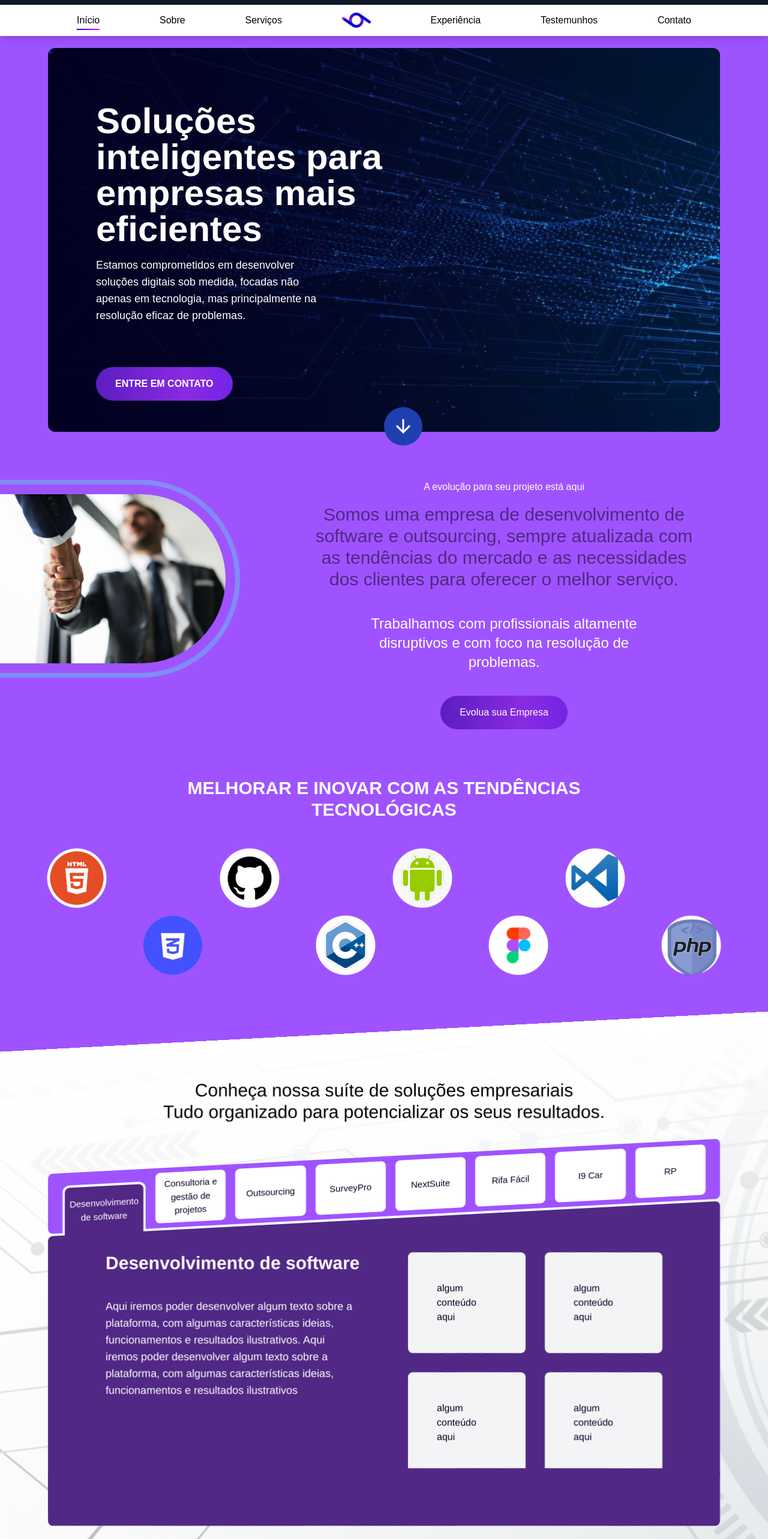
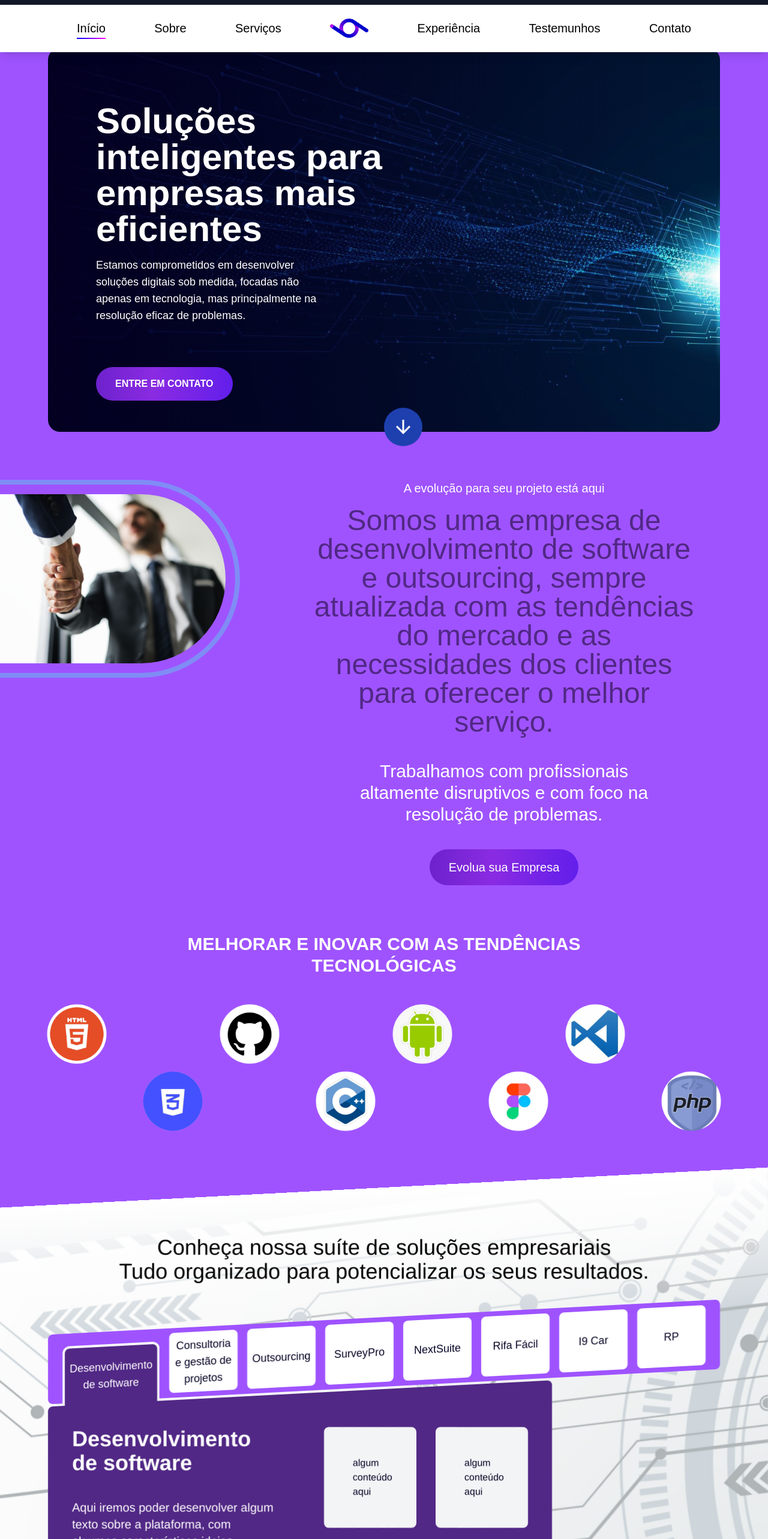
Before and after one commit to LucasBarragana/i9-processos, a Next.js app: page / in a window 1280 px wide. Shown: the top 2566 px of the page at 60% size. Built offline with nearby package versions, Linux system fonts and the light colour scheme; a web font is replaced by a local one.

Commit message:
layout new

```diff
--- a/src/app/components/About/About.js
+++ b/src/app/components/About/About.js
@@ -16,15 +16,15 @@ export default function About() {
                     />
                 </div>
                 <div className="w-full lg:w-2/3 h-full flex flex-col justify-center items-center text-center px-10 md:px-20 text-white">
-                    <h3 className="mb-4 font-medium text-xs sm:text-base md:text-base">A evolução para seu projeto está aqui</h3>
-                    <h1 className="mb-10 text-lg sm:text-xl md:text-3xl font-medium text-customPurple300">
+                    <h3 className="mb-4 font-medium text-xs sm:text-base md:text-xl">A evolução para seu projeto está aqui</h3>
+                    <h1 className="mb-10 text-lg sm:text-xl md:text-5xl font-medium text-customPurple300">
                         Somos uma empresa de desenvolvimento de software e outsourcing, sempre atualizada com as tendências
                         do mercado e as necessidades dos clientes para oferecer o melhor serviço.
                     </h1>
-                    <h2 className="mb-10 text-base sm:text-lg md:text-2xl w-[80%]">
+                    <h2 className="mb-10 text-base sm:text-lg md:text-3xl w-[80%]">
                         Trabalhamos com profissionais altamente disruptivos e com foco na resolução de problemas.
                     </h2>
-                    <button className=" text-xs md:text-base text-white py-2 md:py-4 px-4 md:px-8 rounded-full hover:bg-blue-700 transition duration-300 ease-in-out gradient-bg font-medium">
+                    <button className=" text-xs md:text-xl text-white py-2 md:py-4 px-4 md:px-8 rounded-full hover:bg-blue-700 transition duration-300 ease-in-out gradient-bg font-medium">
                         Evolua sua Empresa
                     </button>
                 </div>
--- a/src/app/components/Anonimous/Anonimous.js
+++ b/src/app/components/Anonimous/Anonimous.js
@@ -4,11 +4,11 @@ import Image from 'next/image'
 
 export default function Anonimous() {
     return (
-        <section className="h-auto w-[100vw] px-10 mt-20  hidden lg:block">
-            <div className="grid lg:grid-cols-2 gap-4 bg-gradient-to-t from-customBlue100 to-transparent rounded-lg text-customPurple300 mx-10">
+        <section className="h-[70vh] w-[100vw] px-10 mt-20  hidden lg:block">
+            <div className="grid lg:grid-cols-2 h-full gap-4 bg-gradient-to-t from-customBlue100 to-transparent rounded-lg text-customPurple300 mx-10">
                 <div className="px-32 py-24">
-                    <h1 className="text-3xl font-bold mb-4">Ilimitadas possibilidades na solução de problemas</h1>
-                    <p className="text-md">
+                    <h1 className="text-5xl font-bold mb-20">Ilimitadas possibilidades na solução de problemas</h1>
+                    <p className="text-xl">
                         Na i9 TI Solutions, contamos com uma equipe excepcionalmente experiente e altamente capacitada,
                         dedicada a desenvolver soluções sob medida para cada desafio. Utilizando as tecnologias mais avançadas
                         e adequadas para cada projeto, nossa equipe está comprometida em oferecer a melhor experiência do usuário possível.
--- a/src/app/components/Cards/CarouselPage.js
+++ b/src/app/components/Cards/CarouselPage.js
@@ -5,11 +5,11 @@ import Carousel from './Carousel';
 
 const HomePage = () => {
     return (
-        <div className="relative items-center mt-10 pb-20 h-auto w-[100vw] px-10 bg-gray-100 skew-y-3" style={{ backgroundImage: "url('/fundo-testimonials.png')", backgroundPosition: 'center' }}>
+        <div className="relative items-center mt-10 pb-20 h-[80vh] w-[100vw] px-10 bg-gray-100 skew-y-3" style={{ backgroundImage: "url('/fundo-testimonials.png')", backgroundPosition: 'center' }}>
             <div className='absolute inset-0 bg-gradient-to-b from-white to-transparent'></div>
             <div className='relative -skew-y-3 '>
                 <div className='flex justify-center align-center text-center'>
-                    <h1 className="text-3xl font-semibold mt-20 text-customPurple300 ">O que nossos parceiros <br /> têm a dizer sobre nossos serviços</h1>
+                    <h1 className="text-5xl font-semibold mt-20 text-customPurple300 ">O que nossos parceiros <br /> têm a dizer sobre nossos serviços</h1>
                 </div>
                 <Carousel />
             </div>
--- a/src/app/components/Contact/Contact.js
+++ b/src/app/components/Contact/Contact.js
@@ -3,21 +3,17 @@
 export default function Contact() {
   return (
     <section id="Contact" className="h-80vh relative mx-10 rounded-xl mb-10 ">
-      {/* Imagem de fundo */}
       <div className="h-full bg-cover bg-center rounded-xl" style={{ backgroundImage: 'url("/contact-background.png")' }}>
-        {/* Gradiente linear sobre a imagem de fundo */}
-        <div className="absolute inset-0 bg-gradient-to-l from-blue-900 to-transparent rounded-xl"></div>
-
-        {/* Conteúdo */}
-        <div className="h-full flex justify-end items-center px-4 lg:px-20 rounded-xl py-20">
+        <div className="absolute inset-0 bg-gradient-to-l from-black to-transparent rounded-xl"></div>
+        <div className="h-full flex justify-end items-center px-4 lg:px-20 rounded-xl xl:py-40">
           <div className="w-full lg:w-2/6 text-white z-10 pr-10">
-            <h1 className="text-sm lg:text-2xl text-left mb-4 lg:mb-8 font-bold">
+            <h1 className="text-sm lg:text-2xl xl:text-5xl text-left mb-4 lg:mb-8 font-bold">
               Traga o seu desafio de software para quem valoriza seu investimento
             </h1>
-            <h2 className="text-sm lg:text-base text-left mb-4 lg:mb-8">
+            <h2 className="text-sm lg:text-xl text-left mb-4 lg:mb-8">
               Seremos sua extensão transformadora e vamos desenvolver sua ideia em forma de uma solução segura, bem-sucedida e com toda a transparência no processo até a entrega.
             </h2>
-            <button className=" text-xs md:text-base text-white py-2 md:py-2 px-2 md:px-4 rounded-full hover:bg-blue-700 transition duration-300 ease-in-out gradient-bg font-medium">
+            <button className=" text-xs md:text-xl text-white py-2 md:py-2 px-2 md:px-4 rounded-full hover:bg-blue-700 transition duration-300 ease-in-out gradient-bg font-medium">
               Entre em Contato
             </button>
           </div>
--- a/src/app/components/Footer/Footer.js
+++ b/src/app/components/Footer/Footer.js
@@ -9,7 +9,7 @@ export default function Footer() {
             <div className="bg-gray-100 rounded-2xl mx-10 py-4 mb-4">
                 <div className="md:px-20">
                     <div className="flex flex-col sm:flex-col md:flex-row lg:flex-row justify-between align-center ">
-                        <div className="flex flex-row justify-around order-1 md:order-3 gap-6">
+                        <div className="flex flex-row justify-around order-1 md:order-3 gap-6 mt-10">
                             <div className="mb-4 md:mb-0 ">
                                 <h2 className=" mb-2 text-sm md-text-base lg:text-base font-semibold">Páginas</h2>
                                 <Link href='#' className="block text-xs mb-2 md:text-xs hover:text-pink-500">Início</Link>
@@ -30,7 +30,7 @@ export default function Footer() {
                             </div>
                         </div>
                         <div className="text-xs md:order-2">
-                            <div>
+                            <div className="mt-10">
                                 <div className="flex mb-4">
                                     <Image src="/local.svg" alt="address" width={16} height={16} />
                                     <p className="ml-2">Estrada do Rio de Janeiro km 25, Vila Rio – Rio de Janeiro / RJ</p>
@@ -59,7 +59,7 @@ export default function Footer() {
                             </div>
                         </div>
                         <div className="flex flex-col items-center space-y-4 w-full md:w-1/4 order-2 md:order-1">
-                            <Image src="/Logoi9all.png" alt="logo" width={86} height={86} />
+                            <Image src="/Logoi9all.png" alt="logo" width={186} height={186} />
                             <p className="text-center text-sm md:text-xs">
                                 Quer conversar sobre seu projeto?
                             </p>
--- a/src/app/components/Hero/Hero.js
+++ b/src/app/components/Hero/Hero.js
@@ -2,7 +2,6 @@
 
 import Link from "next/link";
 import ArrowDown from "../icons/arrow-bottom";
-import Image from "next/image";
 
 export default function Hero() {
     const smoothScrollToSection = (id) => {
@@ -16,15 +15,15 @@ export default function Hero() {
     };
 
     return (
-        <section id="Hero" className="pt-20 h-[90vh] w-[100vw] px-8 sm:px-10 lg:px-20  ">
-            <div className="h-full rounded-xl" style={{ backgroundImage: "url('/fundo3.jpg')", backgroundPosition: 'center' }}>
+        <section id="Hero" className="pt-20 h-[90vh] w-[100vw] px-8 sm:px-10 lg:px-20">
+            <div className={`hero-background`}>
                 <div className="h-full w-full flex flex-col justify-center items-start relative">
                     <div className="absolute top-0 left-0 w-full h-full bg-gradient-to-r from-customBlue to-transparent opacity-100 rounded-3xl"></div>
                     <div className="z-10 mx-20">
                         <h1 className="text-3xl sm:text-3xl md:text-4xl lg:text-4xl xl:text-6xl font-bold mb-4  w-full md:w-[60%]  lg:w-[50%] text-white pt-10">
                             Soluções inteligentes para empresas mais eficientes
                         </h1>
-                        <p className="text-sm sm:text-base md:text-lg lg:xl mb-8 text-white pb-10 w-full sm:w-[80%] md:w-[60%] lg:w-[40%] ">
+                        <p className="text-sm sm:text-base md:text-lg lg:xl mb-8 text-white pb-10 w-full sm:w-[80%] md:w-[60%] lg:w-[40%]">
                             Estamos comprometidos em desenvolver
                             soluções digitais sob medida, focadas não
                             apenas em tecnologia, mas principalmente
@@ -41,7 +40,6 @@ export default function Hero() {
                     </div>
                 </div>
             </div>
-
         </section>
     );
 }
--- a/src/app/components/Navbar/Desktop.js
+++ b/src/app/components/Navbar/Desktop.js
@@ -44,8 +44,8 @@ export default function Desktop() {
   return (
     <nav className="hidden lg:block w-[100vw]">
       <div className='fixed w-full top-0 z-50 h-[8px] bg-gray-900'></div>
-      <div className='fixed w-full top-2 z-50 h-[52px] bg-white shadow-lg flex items-center justify-between px-20'>
-        <div className="flex items-center justify-between w-full px-10">
+      <div className='fixed w-full top-2 z-50 h-[79px] bg-white shadow-lg flex items-center justify-between px-20'>
+        <div className="flex items-center justify-between w-full px-10 text-xl">
           <button
             className={`nav-link ${activeSection === 'Hero' ? 'active' : ''} mx-2`}
             onClick={() => smoothScrollToSection('Hero')}
@@ -64,7 +64,7 @@ export default function Desktop() {
           >
             Serviços
           </button>
-          <div className="mx-2"><Image src="/Logoi9.png" alt='logo' width={48} height={48} className='' /></div>
+          <div className="mx-2"><Image src="/Logoi9.png" alt='logo' width={64} height={64} className='' /></div>
           <button
             className={`nav-link ${activeSection === 'Expirience' ? 'active' : ''} mx-2`}
             onClick={() => smoothScrollToSection('Expirience')}
--- a/src/app/components/Partners/HomePartners.js
+++ b/src/app/components/Partners/HomePartners.js
@@ -7,7 +7,7 @@ export default function HomePartners(){
         <section>
             <div className="w-[100vw] px-10 mt-20">
                 <div className="flex align-center justify-center">
-                    <h1 className="text-4xl font-semibold mb-10 text-white ">Empresas que confiam na I9</h1>
+                    <h1 className="text-5xl font-semibold mb-14 text-white ">Empresas que confiam na I9</h1>
                 </div>
                 <PartnersCarousel />
             </div>
--- a/src/app/components/Partners/PartnersCarousel.js
+++ b/src/app/components/Partners/PartnersCarousel.js
@@ -46,7 +46,7 @@ export default function PartnersCarousel(){
     };
 
     return(
-        <section className='bg-gray-100 rounded-full mb-10 px-10'>
+        <section className='bg-gray-100 rounded-full mb-20 px-10'>
             <Slider {...settings}>
                 {cards.map(card => (
                     <div key={card.id} className=''>
--- a/src/app/components/Services/Services2.js
+++ b/src/app/components/Services/Services2.js
@@ -1,10 +1,11 @@
-'use client'
+'use client';
 
-import React, { useState } from 'react';
+import React, { useState, useEffect } from 'react';
 import Image from 'next/image';
 
 export default function Services2() {
     const [activeIndex, setActiveIndex] = useState(0);
+    const [alignment, setAlignment] = useState('left');
 
     const services = [
         {
@@ -41,22 +42,30 @@ export default function Services2() {
         }
     ];
 
+    useEffect(() => {
+        if (activeIndex < 4) {
+            setAlignment('left');
+        } else {
+            setAlignment('right');
+        }
+    }, [activeIndex]);
+
     const handleButtonClick = (index) => {
         setActiveIndex(index);
     };
 
     return (
-        <section id="Services2" className=" relative w-[100vw] px-10 bg-gray-100 -skew-y-3 mt-14 py-20 hidden lg:block"
+        <section id="Services2" className="relative w-[100vw] px-10 bg-gray-200 -skew-y-3 mt-14 py-20 hidden lg:block"
                  style={{ backgroundImage: "url('/fundo-services.png')", backgroundPosition: 'center' }}>
-            <div className="absolute w-100 inset-0 bg-gradient-to-b from-white to-transparent "></div>
-            <div className="relative skew-y-3 text-3xl text-center pb-14">
+            <div className="absolute w-100 h-60 inset-0 bg-gradient-to-b from-white to-transparent "></div>
+            <div className="relative skew-y-3 text-4xl text-center pb-14">
                 <h1>Conheça nossa suíte de soluções empresariais</h1>
                 <p>Tudo organizado para potencializar os seus resultados.</p>
             </div>
             <div className="relative">
                 <ul className="buttons flex justify-between mx-10 rounded-lg px-4 py-2">
                     {["Desenvolvimento de software", "Consultoria e gestão de projetos", "Outsourcing", "SurveyPro", "NextSuite", "Rifa Fácil", "I9 Car", "RP"].map((text, index) => (
-                        <li key={index} className={`flex-1 flex items-center justify-center px-2 py-2 mx-2 rounded-lg text-md font-medium ${activeIndex === index ? 'active' : ''}`}>
+                        <li key={index} className={`flex-1 flex items-center justify-center px-2 py-2 mx-2 rounded-lg text-lg font-medium ${activeIndex === index ? 'active' : ''}`}>
                             <button onClick={() => handleButtonClick(index)} className="text-center">
                                 {text.split(' ').map((line, i) => (
                                     <React.Fragment key={i}>
@@ -69,11 +78,11 @@ export default function Services2() {
                     ))}
                 </ul>
             </div>
-            <div className="content-services relative mt-1 mx-10 rounded-lg ">
-                <div className="skew-y-3 grid grid-cols-2 gap-20 px-10 pt-14 pb-6 mx-14 text-white">
+            <div className={`content-services relative mt-1 mx-10 rounded-lg w-[70%] ${alignment === 'left' ? 'ml-10' : 'ml-auto'}`}>
+                <div className="skew-y-3 grid grid-cols-2 gap-20 px-10 pt-14 pb-6 text-white">
                     <div className='text-white'>
-                        <h1 className="text-3xl mb-10 font-semibold">{services[activeIndex].title}</h1>
-                        <p className='text-lg'>{services[activeIndex].description}</p>
+                        <h1 className="text-4xl mb-10 font-semibold">{services[activeIndex].title}</h1>
+                        <p className='text-xl'>{services[activeIndex].description}</p>
                     </div>
                     <div>
                         <div className="grid grid-cols-2 gap-8 mb-4 z-1">
@@ -93,8 +102,7 @@ export default function Services2() {
                     </div>
                 </div>
             </div>
-            <div className="relative skew-y-3 bg-customPurple300 mx-10 rounded-lg h-24 -top-12 ">
-            </div>
+            <div className={`relative skew-y-3 bg-customPurple300 mx-10 rounded-lg h-24 -top-14 w-[70%] ${alignment === 'left' ? 'ml-10' : 'ml-auto'}`} style={{ zIndex: -1 }}></div>
         </section>
     );
 }
--- a/src/app/globals.css
+++ b/src/app/globals.css
@@ -65,6 +65,16 @@ body{
 .backgroundContact{
   border-radius: 20px;
 }
+
+.hero-background {
+  background-image: url('/fundo3.jpg');
+  background-size: cover;
+  background-position: center;
+  height: 100%;
+  width: 100%;
+  border-radius: 20px;
+}
+
 
 /* ---------- Hero Section / Button (Facilite seu processo) ---------- */
 
```
Also changed, not shown: src/app/components/Soluctions/Soluctions.js (+11 -23 lines).
